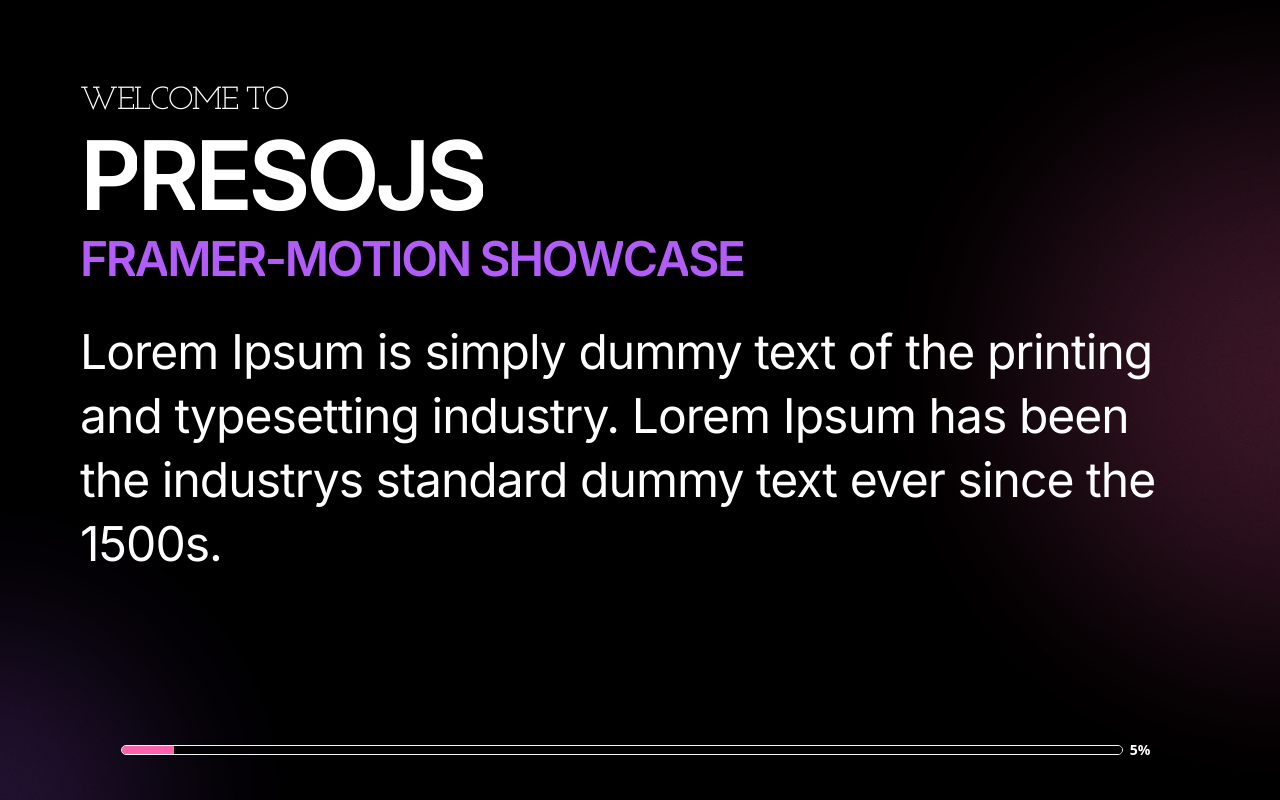
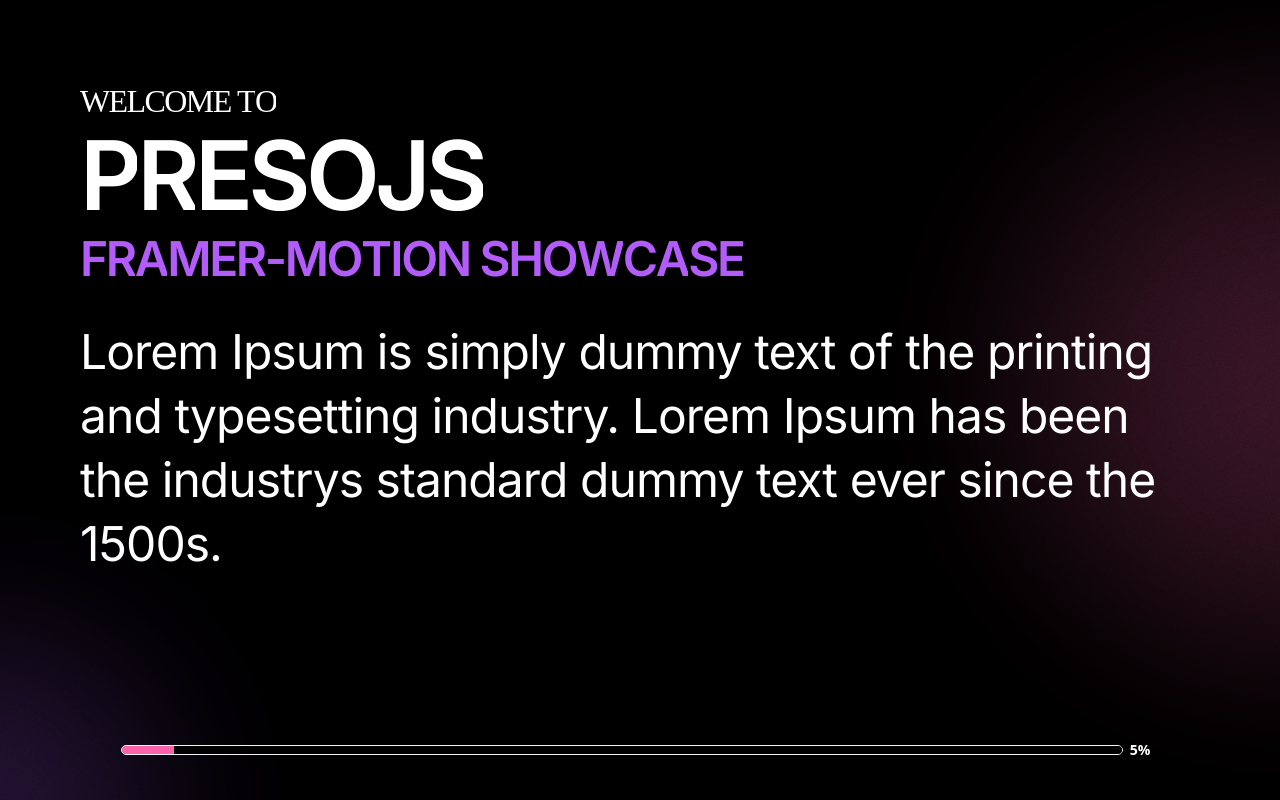
Before and after one commit to HBerglund/presoJS, a React (Create React App) app: page / in a window 1280 px wide. Built offline with nearby package versions, Linux system fonts and the light colour scheme.

Commit message:
changes secondary font to Zilla Slab

```diff
--- a/public/index.html
+++ b/public/index.html
@@ -8,7 +8,7 @@
     <link rel="preconnect" href="https://fonts.googleapis.com" />
     <link rel="preconnect" href="https://fonts.gstatic.com" crossorigin />
     <link
-      href="https://fonts.googleapis.com/css2?family=Inter:wght@300;400;500;600;700&family=Josefin+Slab:wght@300;400;500;600;700&display=swap"
+      href="https://fonts.googleapis.com/css2?family=Inter:wght@300;400;500;600;700&family=Josefin+Slab:wght@300;400;500;600;700&family=Zilla+Slab:wght@300&display=swap"
       rel="stylesheet"
     />
 
--- a/src/index.css
+++ b/src/index.css
@@ -34,7 +34,7 @@
     text-transform: uppercase;
   }
   .serifHeading {
-    font-family: Josefin Slab;
+    font-family: Zilla Slab;
     letter-spacing: -0.05em;
     font-weight: 400;
     line-height: 1.1;
```
